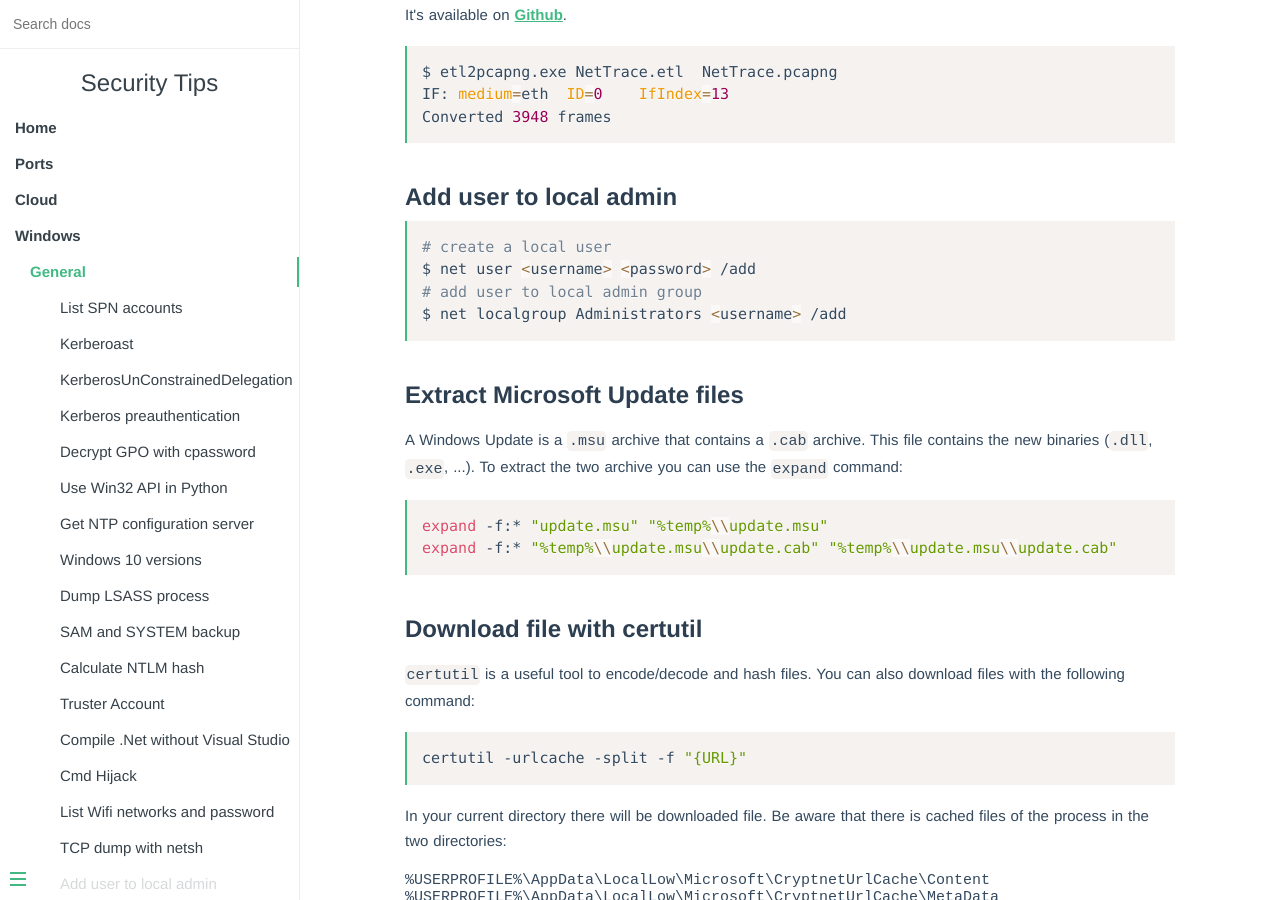
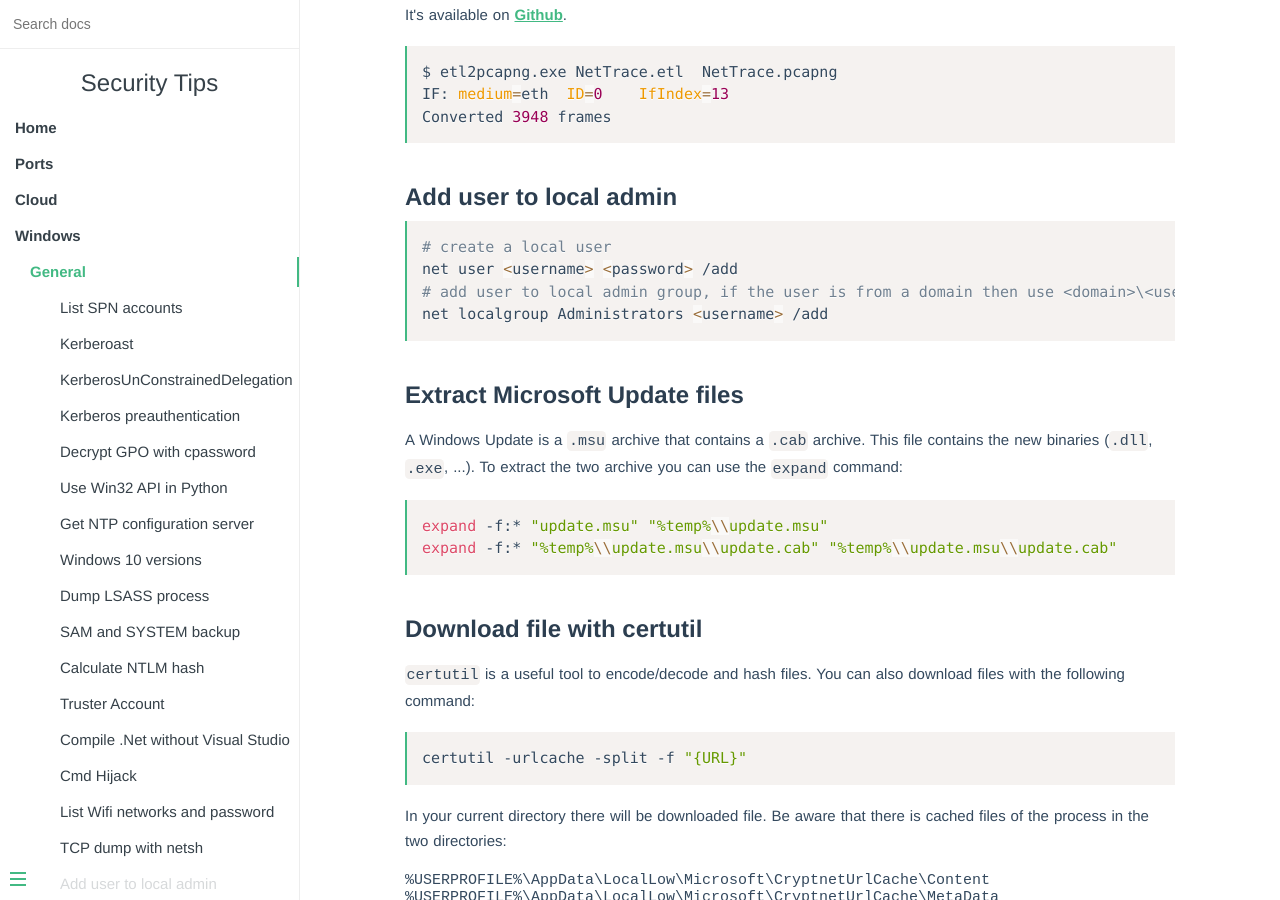
Before and after one commit to vincd/security-tips, an MkDocs documentation site: the page built from docs/windows.md, in a window 1280 px wide and 900 px high, scrolled down 5372 px. Built offline with MkDocs 1.6.1, drawn with Linux system fonts in a browser that asks for light colours.

Commit message:
Add user from domain on localgroup

````diff
--- a/docs/windows.md
+++ b/docs/windows.md
@@ -249,9 +249,9 @@
 
 ```bash
 # create a local user
-$ net user <username> <password> /add
-# add user to local admin group
-$ net localgroup Administrators <username> /add
+net user <username> <password> /add
+# add user to local admin group, if the user is from a domain then use <domain>\<username>
+net localgroup Administrators <username> /add
 ```
 
 
````
